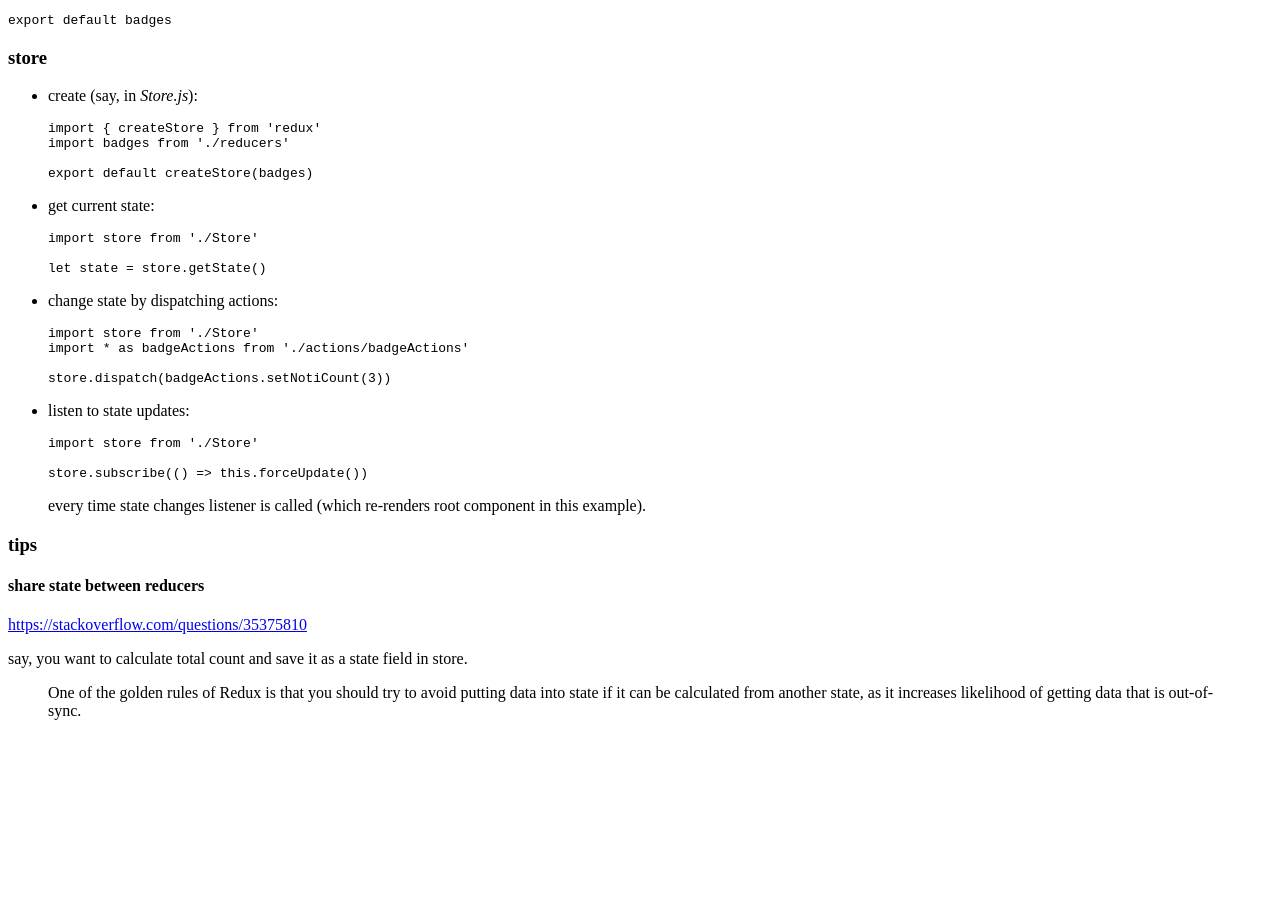
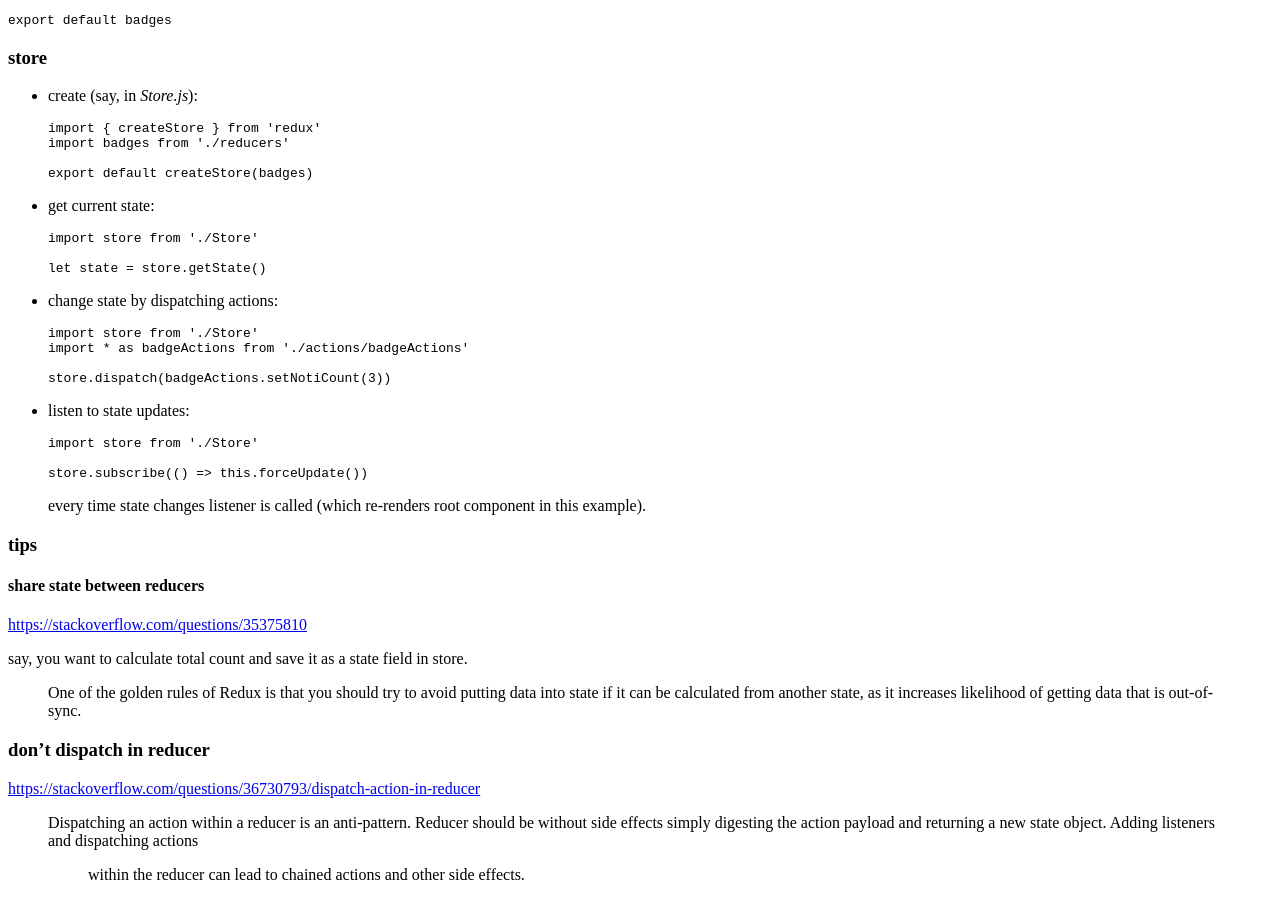
Before and after one commit to tap349/tap349.github.io, a Jekyll site: the page built from _posts/2017-05-29-react.md, in a window 1280 px wide and 900 px high, scrolled down 2825 px. Built offline with Jekyll 4.4.1, drawn with Linux system fonts in a browser that asks for light colours; before the commit the page ends 3561 px from its top, so only the background shows below that.

Commit message:
update 2017-05-31_16:05:07

```diff
--- a/_posts/2017-05-29-react.md
+++ b/_posts/2017-05-29-react.md
@@ -246,3 +246,12 @@ say, you want to calculate total count and save it as a state field in store.
 > One of the golden rules of Redux is that you should try to avoid putting
 > data into state if it can be calculated from another state, as it increases
 > likelihood of getting data that is out-of-sync.
+
+### don't dispatch in reducer
+
+<https://stackoverflow.com/questions/36730793/dispatch-action-in-reducer>
+
+> Dispatching an action within a reducer is an anti-pattern.
+> Reducer should be without side effects simply digesting the action payload
+> and returning a new state object. Adding listeners and dispatching actions
+>>  within the reducer can lead to chained actions and other side effects.
```
